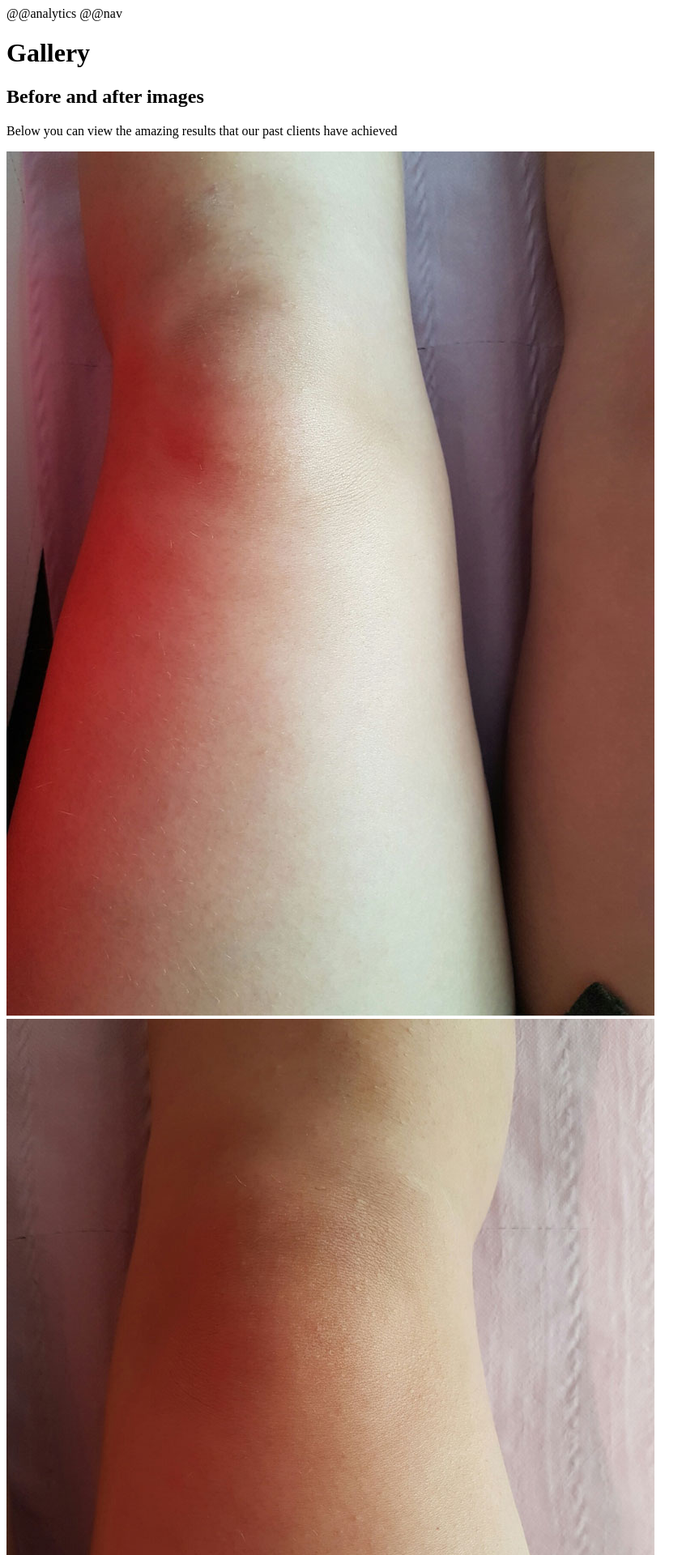
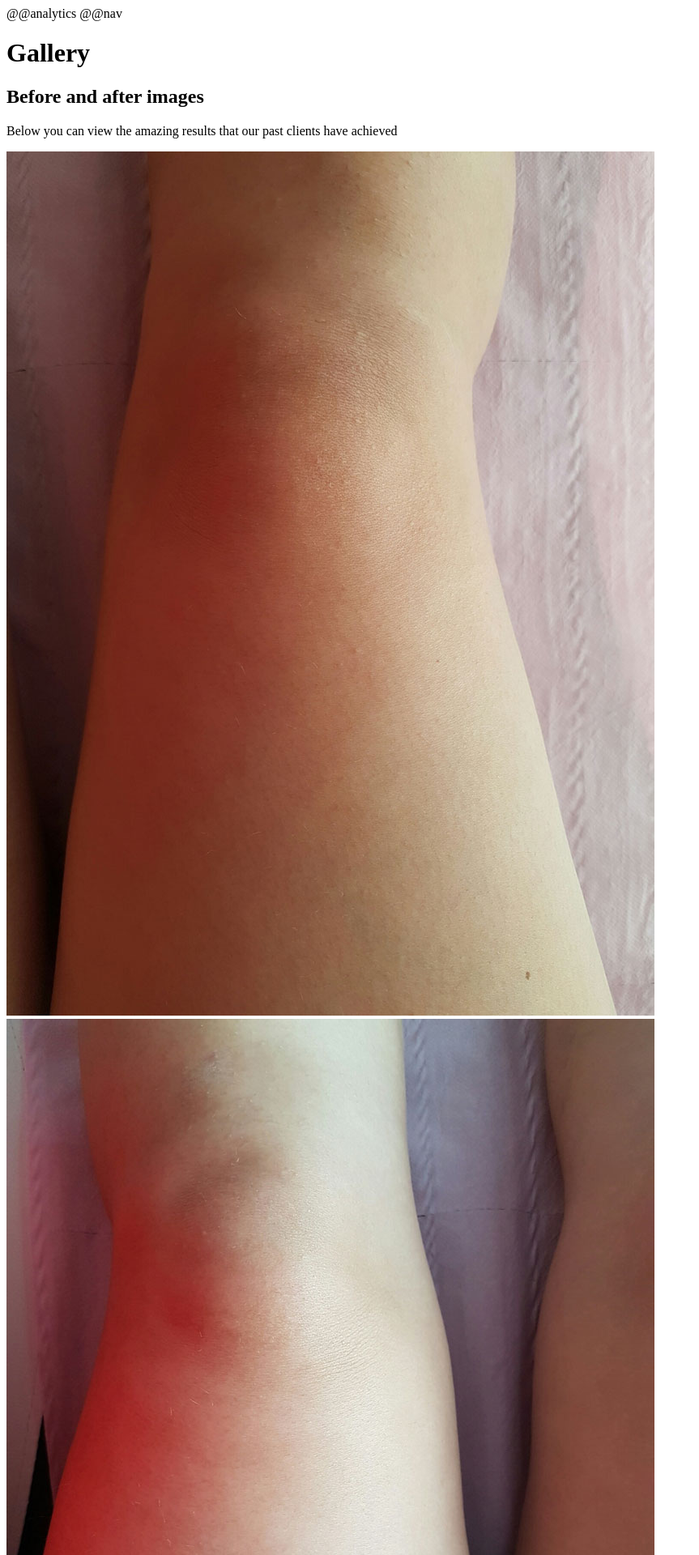
Before and after one commit to AshEdwardsDesign/Litework, a PHP site: page /gallery.html in a window 1280 px wide. Shown: the top 1920 px of the page at 81% size, without its empty margins (0-863 px from the left). Run offline with PHP 8.4, Linux system fonts and the light colour scheme.

Commit message:
some amends

```diff
--- a/faq.html
+++ b/faq.html
@@ -55,7 +55,7 @@
 
                         <h3><strong>How long does it take?</strong></h3>
 
-                        <p>The first appointment with me is approximately 50 minutes. We will complete all the relevant paperwork and consent forms. Subsequent appointments are approximately 30 minutes.</p>
+                        <p>1 hour for the first appointment. We will complete all the relevant paperwork and consent forms. Subsequent appointments are approximately 45 minutes.</p>
 
                         <h3><strong>Does it hurt?</strong></h3>
 
--- a/gallery.html
+++ b/gallery.html
@@ -58,10 +58,10 @@
 
                 <div class="row">
                     <div class="col-xs-6 div col-sm-3">
-                        <a href="img/leg-1.jpg"><img src="img/leg-1.jpg" alt="Leg Before" class="img-responsive"></a>
+                        <a href="img/leg-2.jpg"><img src="img/leg-2.jpg" alt="Leg Before" class="img-responsive salon-img"></a>
                     </div>
                     <div class="col-xs-6 div col-sm-3">
-                        <a href="img/leg-2.jpg"><img src="img/leg-2.jpg" alt="Leg After" class="img-responsive"></a>
+                        <a href="img/leg-1.jpg"><img src="img/leg-1.jpg" alt="Leg After" class="img-responsive salon-img"></a>
                     </div>
                     <div class="col-xs-6 div col-sm-3">
                         <a href="img/stomach-before.jpg"><img src="img/stomach-before.jpg" alt="Stomach Before" class="img-responsive"></a>
@@ -92,13 +92,13 @@
 
                 <div class="row">
                     <div class="col-xs-12 div col-sm-4">
-                        <a href="img/salon-image-1.jpg"><img src="img/salon-image-1.jpg" alt="Treatment Room" class="img-responsive"></a>
+                        <a href="img/salon-image-1.jpg"><img src="img/salon-image-1.jpg" alt="Treatment Room" class="img-responsive salon-img"></a>
                     </div>
                     <div class="col-xs-12 div col-sm-4">
-                        <a href="img/salon-image-2.jpg"><img src="img/salon-image-2.jpg" alt="Treatment Room" class="img-responsive"></a>
+                        <a href="img/salon-image-2.jpg"><img src="img/salon-image-2.jpg" alt="Treatment Room" class="img-responsive salon-img"></a>
                     </div>
                     <div class="col-xs-12 div col-sm-4">
-                        <a href="img/salon-image-3.jpg"><img src="img/salon-image-3.jpg" alt="Treatment Room" class="img-responsive"></a>
+                        <a href="img/salon-image-3.jpg"><img src="img/salon-image-3.jpg" alt="Treatment Room" class="img-responsive salon-img"></a>
                     </div>
                 </div>
 
--- a/sass/_custom.scss
+++ b/sass/_custom.scss
@@ -387,6 +387,9 @@ label {
     color: white !important;
     font-weight: 700 !important;
 }
+.salon-img {
+  padding: 0 0 1em 0 !important;
+}
 @media (min-width: 768px) {
     .padded {
         padding-top: 2em !important;
```
